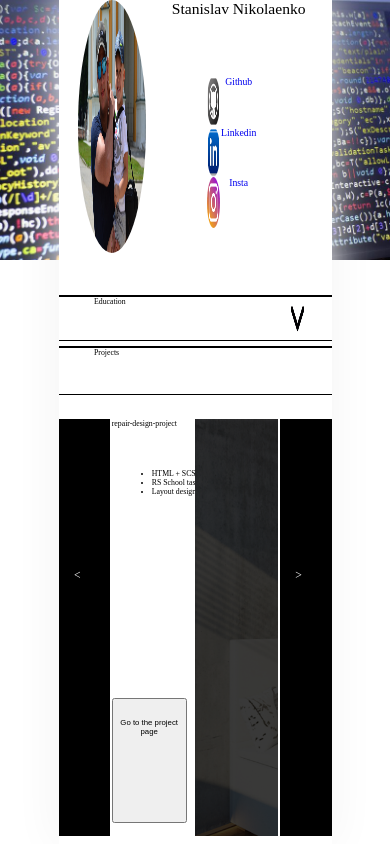
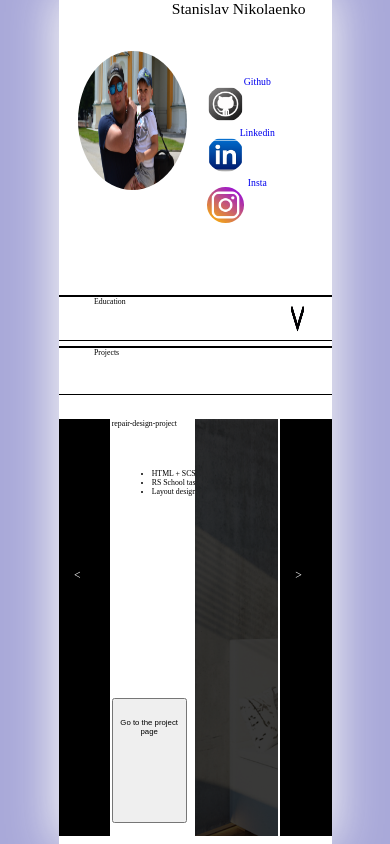
Before and after one commit to Nikolaenko94/Portfolio, a plain HTML site: page index.html in a window 390 px wide. Drawn offline with Linux system fonts and the light colour scheme.

Commit message:
feat:adaptiv add

```diff
--- a/style.scss
+++ b/style.scss
@@ -261,3 +261,94 @@ body{
 
 
 }
+@media all and (max-width:1927px){
+    body{
+        background-image:none;
+        background-color: rgba(63, 63, 170, 0.445);
+    }
+    body .main_block .header img{
+        width:20%;
+        height:75%;
+    }
+}
+@media all and (max-width:1800px){
+    body{
+        background-image:none;
+        background-color: rgba(63, 63, 170, 0.445);
+    }
+    body .main_block .header img{
+        width:30%;
+        height:75%;
+    }
+    body .main_block .header .my_description .git img{
+        width:10%;
+    }
+    body .main_block .header .my_description .instagram img{
+        width:10%;
+    }
+    body .main_block .header .my_description .linkedin img{
+        width:10%;
+    }
+    body .main_block .header .my_description .git a{
+        margin-left:10%;
+    }
+    body .main_block .header .my_description .instagram a{
+        margin-left:10%;
+    }
+    body .main_block .header .my_description .linkedin a{
+        margin-left:10%;
+    }
+}
+@media all and (max-width:1024px){
+    body .main_block .header img{
+        width:30%;
+        height:55%;
+    }
+    body .main_block .header .my_description .git img{
+        width:15%;
+    }
+    body .main_block .header .my_description .instagram img{
+        width:15%;
+    }
+    body .main_block .header .my_description .linkedin img{
+        width:15%;
+    }
+    body .main_block .header .my_description .git a{
+        margin-left:15%;
+    }
+    body .main_block .header .my_description .instagram a{
+        margin-left:15%;
+    }
+    body .main_block .header .my_description .linkedin a{
+        margin-left:15%;
+    }
+}
+@media all and (max-width:415px){
+    body .main_block .header img{
+        top:20%;
+        width:40%;
+        height:55%;
+    }
+    body .main_block .header .my_description .git img{
+        width:20%;
+        height:70%;
+    }
+    body .main_block .header .my_description .instagram img{
+        width:20%;
+        height:70%;
+    }
+    body .main_block .header .my_description .linkedin img{
+        width:20%;
+        height:70%;
+    }
+    body .main_block .header .my_description .git a{
+        margin-left:20%;
+        margin-top:20%;
+    }
+    body .main_block .header .my_description .instagram a{
+        margin-left:20%;
+    }
+    body .main_block .header .my_description .linkedin a{
+        margin-left:20%;
+    }
+}
```
Also changed, not shown: dist/style.css, 1 other file.
